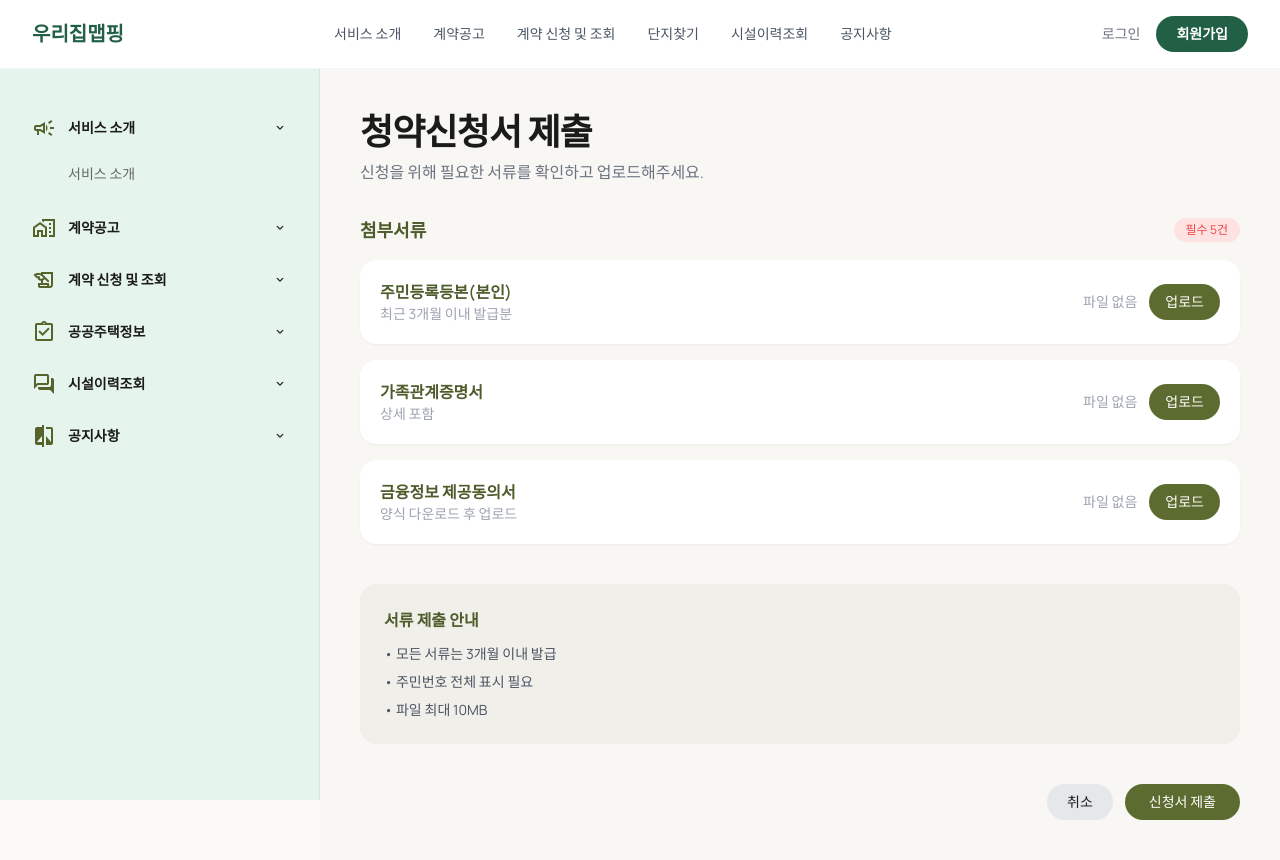
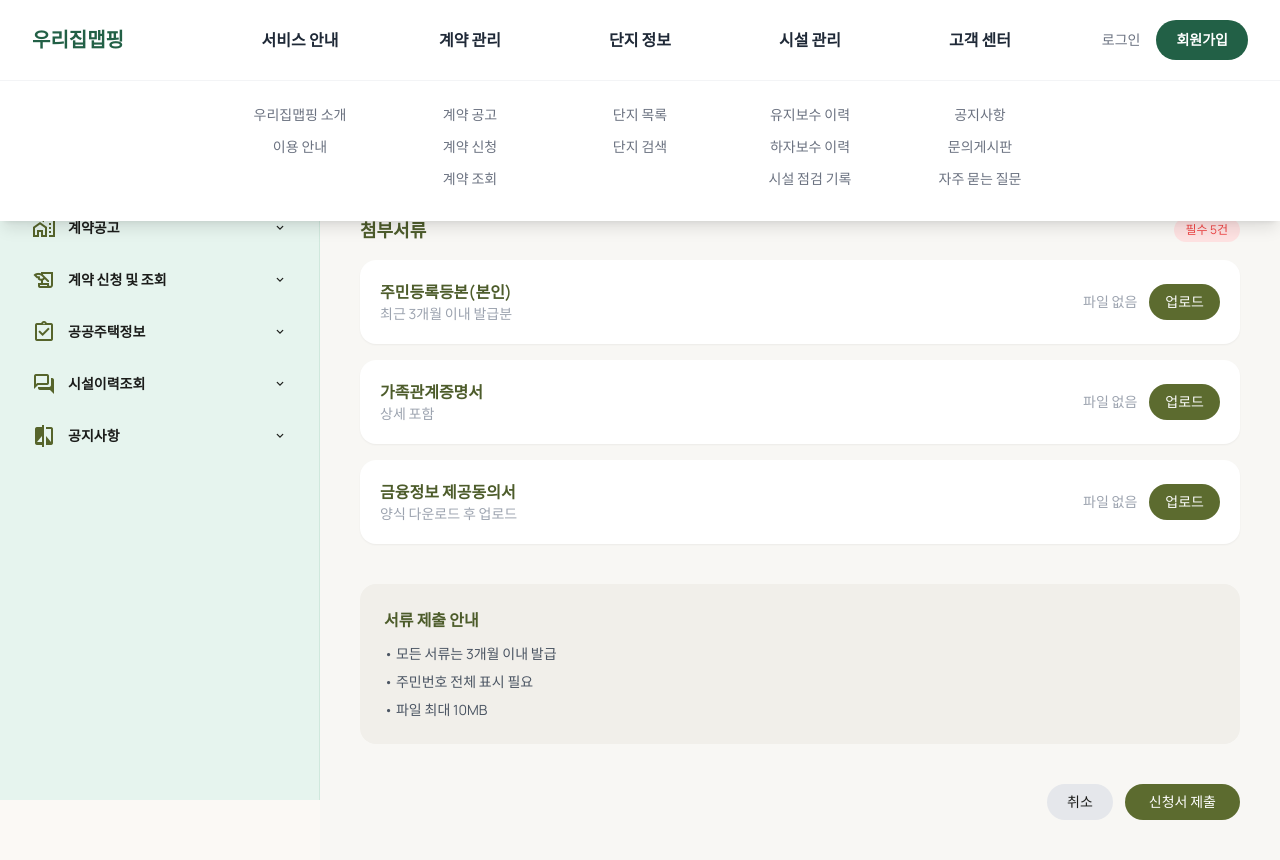
Before and after one commit to osa200279/STEVEN_ZIPS, a Java web app: page /contract/apply.do in a window 1280 px wide. Run offline with Spring Boot 4, a stand-in JSP engine, Linux system fonts and the light colour scheme; the visitor is signed in with stand-in values (Sample User, id 1); some of the project's set-up classes (security, data sources, template engines, error pages and the like) are left out, and stand-ins take their place; some libraries are stand-ins or nearby versions.

Commit message:
2026.04.29 박진아  헤더 수정

```diff
--- a/STEVEN_ZIPS/src/main/webapp/WEB-INF/views/ztestview/header.jsp
+++ b/STEVEN_ZIPS/src/main/webapp/WEB-INF/views/ztestview/header.jsp
@@ -1,131 +1,73 @@
+<%@ page language="java" contentType="text/html; charset=UTF-8" pageEncoding="UTF-8" %>
+<header class="fixed top-0 w-full bg-white z-50 border-b border-gray-100 group transition-all duration-300 hover:shadow-md">
 
+  <div class="max-w-7xl mx-auto flex items-center justify-between px-8 h-20 bg-white relative z-10">
 
-<%@ page language="java" contentType="text/html; charset=UTF-8" pageEncoding="UTF-8" %>
-<header class="fixed top-0 w-full bg-white z-50 border-b border-gray-100">
-
-  <div class="max-w-7xl mx-auto flex items-center justify-between px-8 py-4">
-
-    <!-- 로고 -->
-    <div class="text-xl font-bold text-[#226046]">
+    <div class="text-xl font-bold text-[#226046] w-40">
       우리집맵핑
     </div>
 
-    <!-- 메뉴 -->
-    <div class="flex items-center gap-8 text-sm font-medium text-gray-600">
+    <nav class="w-[850px]">
+      <ul class="grid grid-cols-5 text-center text-base font-semibold text-gray-800">
+        <li class="cursor-pointer hover:text-[#226046] py-2">서비스 안내</li>
+        <li class="cursor-pointer hover:text-[#226046] py-2">계약 관리</li>
+        <li class="cursor-pointer hover:text-[#226046] py-2">단지 정보</li>
+        <li class="cursor-pointer hover:text-[#226046] py-2">시설 관리</li>
+        <li class="cursor-pointer hover:text-[#226046] py-2">고객 센터</li>
+      </ul>
+    </nav>
 
-      <!-- 서비스 소개 -->
-      <div class="relative group">
-        <span class="cursor-pointer hover:text-[#226046] border-b-2 border-transparent group-hover:border-[#226046] pb-1">
-          서비스 소개
-        </span>
-
-        <div class="absolute hidden group-hover:block top-full mt-3 w-48 bg-white rounded-xl shadow-lg border p-2">
-          <a href="${pageContext.request.contextPath}/manage/intro"
-             class="block px-3 py-2 rounded-lg hover:bg-gray-100">
-            서비스 소개
-          </a>
-        </div>
-      </div>
-
-      <!-- 계약공고 -->
-      <div class="relative group">
-        <span class="cursor-pointer hover:text-[#226046] border-b-2 border-transparent group-hover:border-[#226046] pb-1">
-          계약공고
-        </span>
-
-        <div class="absolute hidden group-hover:block top-full mt-3 w-48 bg-white rounded-xl shadow-lg border p-2">
-          <a href="${pageContext.request.contextPath}/fee/guide"
-             class="block px-3 py-2 rounded-lg hover:bg-gray-100">
-            계약공고
-          </a>
-        </div>
-      </div>
-
-      <!-- 계약 신청 및 조회 -->
-      <div class="relative group">
-        <span class="cursor-pointer hover:text-[#226046] border-b-2 border-transparent group-hover:border-[#226046] pb-1">
-          계약 신청 및 조회
-        </span>
-
-        <div class="absolute hidden group-hover:block top-full mt-3 w-56 bg-white rounded-xl shadow-lg border p-2">
-          <a href="${pageContext.request.contextPath}/service/moving"
-             class="block px-3 py-2 rounded-lg hover:bg-gray-100">
-            계약 신청
-          </a>
-          <a href="${pageContext.request.contextPath}/service/car"
-             class="block px-3 py-2 rounded-lg hover:bg-gray-100">
-            계약 조회
-          </a>
-        </div>
-      </div>
-
-      <!-- 단지찾기 -->
-      <div class="relative group">
-        <span class="cursor-pointer hover:text-[#226046] border-b-2 border-transparent group-hover:border-[#226046] pb-1">
-          단지찾기
-        </span>
-
-        <div class="absolute hidden group-hover:block top-full mt-3 w-48 bg-white rounded-xl shadow-lg border p-2">
-          <a href="${pageContext.request.contextPath}/complaint/apply"
-             class="block px-3 py-2 rounded-lg hover:bg-gray-100">
-            단지목록
-          </a>
-          <a href="${pageContext.request.contextPath}/complaint/live"
-             class="block px-3 py-2 rounded-lg hover:bg-gray-100">
-            단지검색
-          </a>
-        </div>
-      </div>
-
-      <!-- 시설이력조회 -->
-      <div class="relative group">
-        <span class="cursor-pointer hover:text-[#226046] border-b-2 border-transparent group-hover:border-[#226046] pb-1">
-          시설이력조회
-        </span>
-
-        <div class="absolute hidden group-hover:block top-full mt-3 w-56 bg-white rounded-xl shadow-lg border p-2">
-          <a href="${pageContext.request.contextPath}/vote/resident"
-             class="block px-3 py-2 rounded-lg hover:bg-gray-100">
-            시설 유지보수 이력
-          </a>
-          <a href="${pageContext.request.contextPath}/vote/resident"
-             class="block px-3 py-2 rounded-lg hover:bg-gray-100">
-            시설 하자보수 이력
-          </a>
-          <a href="${pageContext.request.contextPath}/vote/survey"
-             class="block px-3 py-2 rounded-lg hover:bg-gray-100">
-            시설 점검 기록
-          </a>
-        </div>
-      </div>
-
-      <!-- 공지사항 -->
-      <div class="relative group">
-        <span class="cursor-pointer hover:text-[#226046] border-b-2 border-transparent group-hover:border-[#226046] pb-1">
-          공지사항
-        </span>
-
-        <div class="absolute hidden group-hover:block top-full mt-3 w-48 bg-white rounded-xl shadow-lg border p-2">
-          <a href="${pageContext.request.contextPath}/board/notice"
-             class="block px-3 py-2 rounded-lg hover:bg-gray-100">
-            공지사항
-          </a>
-          <a href="${pageContext.request.contextPath}/board/free"
-             class="block px-3 py-2 rounded-lg hover:bg-gray-100">
-            문의게시판
-          </a>
-        </div>
-      </div>
-
-    </div>
-
-    <!-- 오른쪽 -->
-    <div class="flex items-center gap-4">
-      <button class="text-gray-500 hover:text-[#226046] text-sm">로그인</button>
-      <button class="bg-[#226046] text-white px-5 py-2 rounded-full text-sm font-semibold">
+    <div class="flex items-center justify-end gap-4 w-40">
+      <button class="text-gray-500 hover:text-[#226046] text-sm font-medium">로그인</button>
+      <button class="bg-[#226046] text-white px-5 py-2.5 rounded-full text-sm font-semibold hover:bg-[#1a4a35] transition-colors">
         회원가입
       </button>
     </div>
 
   </div>
+
+  <div class="absolute left-0 top-full w-full bg-white border-t border-gray-100 shadow-lg invisible opacity-0 -translate-y-2 group-hover:visible group-hover:opacity-100 group-hover:translate-y-0 transition-all duration-300 z-0">
+    <div class="max-w-7xl mx-auto flex items-start justify-between px-8 pt-6 pb-8">
+
+      <div class="w-40"></div>
+
+      <div class="w-[850px]">
+        <div class="grid grid-cols-5 text-center gap-y-3">
+
+          <div class="flex flex-col space-y-3">
+            <a href="${pageContext.request.contextPath}/manage/intro" class="text-sm text-gray-500 hover:text-[#226046] hover:font-bold">우리집맵핑 소개</a>
+            <a href="${pageContext.request.contextPath}/manage/guide" class="text-sm text-gray-500 hover:text-[#226046] hover:font-bold">이용 안내</a>
+          </div>
+
+          <div class="flex flex-col space-y-3">
+            <a href="${pageContext.request.contextPath}/fee/guide" class="text-sm text-gray-500 hover:text-[#226046] hover:font-bold">계약 공고</a>
+            <a href="${pageContext.request.contextPath}/service/apply" class="text-sm text-gray-500 hover:text-[#226046] hover:font-bold">계약 신청</a>
+            <a href="${pageContext.request.contextPath}/service/list" class="text-sm text-gray-500 hover:text-[#226046] hover:font-bold">계약 조회</a>
+          </div>
+
+          <div class="flex flex-col space-y-3">
+            <a href="${pageContext.request.contextPath}/complex/list" class="text-sm text-gray-500 hover:text-[#226046] hover:font-bold">단지 목록</a>
+            <a href="${pageContext.request.contextPath}/complex/search" class="text-sm text-gray-500 hover:text-[#226046] hover:font-bold">단지 검색</a>
+          </div>
+
+          <div class="flex flex-col space-y-3">
+            <a href="${pageContext.request.contextPath}/facility/maintenance" class="text-sm text-gray-500 hover:text-[#226046] hover:font-bold">유지보수 이력</a>
+            <a href="${pageContext.request.contextPath}/facility/repair" class="text-sm text-gray-500 hover:text-[#226046] hover:font-bold">하자보수 이력</a>
+            <a href="${pageContext.request.contextPath}/facility/inspection" class="text-sm text-gray-500 hover:text-[#226046] hover:font-bold">시설 점검 기록</a>
+          </div>
+
+          <div class="flex flex-col space-y-3">
+            <a href="${pageContext.request.contextPath}/board/notice" class="text-sm text-gray-500 hover:text-[#226046] hover:font-bold">공지사항</a>
+            <a href="${pageContext.request.contextPath}/board/free" class="text-sm text-gray-500 hover:text-[#226046] hover:font-bold">문의게시판</a>
+            <a href="${pageContext.request.contextPath}/board/faq" class="text-sm text-gray-500 hover:text-[#226046] hover:font-bold">자주 묻는 질문</a>
+          </div>
+
+        </div>
+      </div>
+
+      <div class="w-40"></div>
+
+    </div>
+  </div>
+
 </header>
```
